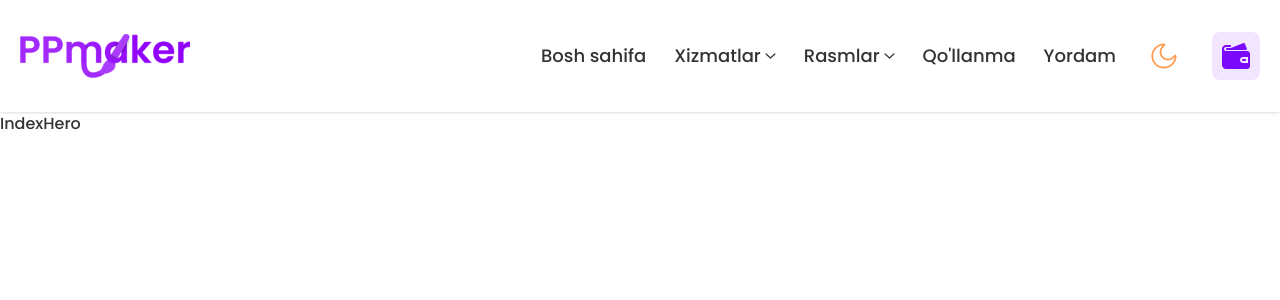
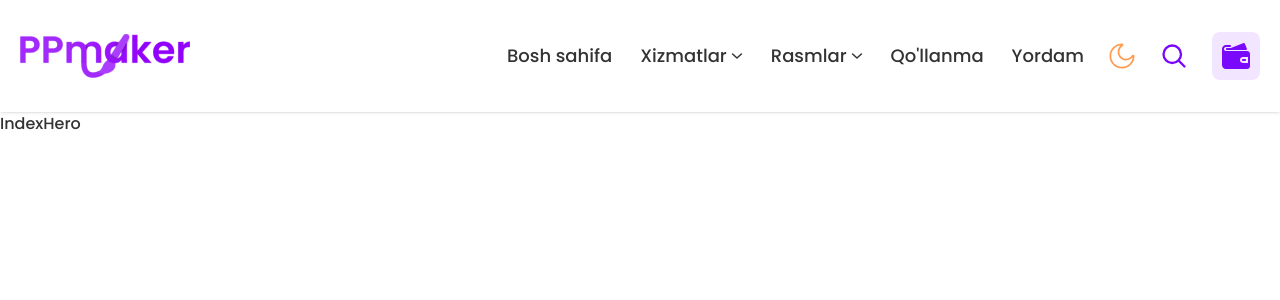
Before and after one commit to mryaxyobek/pp-maker, a React (Vite) app: page / in a window 1280 px wide. Shown: the top 300 px of the page. Built offline with nearby package versions, Linux system fonts and the light colour scheme.

Commit message:
added search button in header

```diff
--- a/src/components/Header.jsx
+++ b/src/components/Header.jsx
@@ -28,6 +28,11 @@ const Header = () => {
     const toogleDarkMode = () => {
         setDarkMode(!darkMode);
     };
+    // search button
+    const [openSearchModal, setOpenSearchModal] = useState(false);
+    const activeSearchModal = () => {
+        setOpenSearchModal(true);
+    };
     darkMode ? document.documentElement.classList.add('dark') : document.body.classList.remove('dark');
     // donate button
     const [openDonateModal, setOpenDonateModal] = useState(false);
@@ -49,9 +54,9 @@ const Header = () => {
                                 <NavLink to='/' className='hover-text-violet'>Bosh sahifa</NavLink>
                             </li>
                             <li className='relative'>
-                                <NavLink to='/' className='flex-center'>
-                                    <span onMouseMove={activeHoverLink} onMouseLeave={unActiveHoverLink} className='mr-1 hover-text-violet'>Xizmatlar</span>
-                                    <img width={11} height={6} src={bottomArrowIcon} className={`${hoverLink ? 'rotate-icon' : ''} transition-transform-2`} alt="bottom arrow icon" />
+                                <NavLink onMouseMove={activeHoverLink} onMouseLeave={unActiveHoverLink} to='/' className='flex-center services-link hover:text-[var(--violet-7A08FA)!important]'>
+                                    <span className='mr-1 hover-text-violet'>Xizmatlar</span>
+                                    <svg className={`${hoverLink ? 'rotate-icon' : ''} transition-transform-2`} width="12" height="6" viewBox="0 0 11 6" fill="none" xmlns="http://www.w3.org/2000/svg"><g><path d="M1.09998 1L5.49998 5L9.89998 1" className='bottom-icon' stroke='currentColor' strokeWidth="1.5" strokeLinecap="round" strokeLinejoin="round" /></g></svg>
                                 </NavLink>
                                 {/* list  */}
                                 <ul onMouseMove={activeHoverLink} onMouseLeave={unActiveHoverLink} className={`${hoverLink ? '' : 'hidden'} shadow absolute top-full bg-white rounded-lg min-w-max p-4 space-y-3`}>
@@ -71,9 +76,9 @@ const Header = () => {
                                 </ul>
                             </li>
                             <li className='relative'>
-                                <NavLink to='/' className='flex-center'>
-                                    <span onMouseMove={activeHoverLink2} onMouseLeave={unActiveHoverLink2} className='mr-1 hover-text-violet'>Rasmlar</span>
-                                    <img width={11} height={6} src={bottomArrowIcon} className={`${hoverLink2 ? 'rotate-icon' : ''} transition-transform-2`} alt="bottom arrow icon" />
+                                <NavLink onMouseMove={activeHoverLink2} onMouseLeave={unActiveHoverLink2} to='/' className='flex-center bg-link'>
+                                    <span className='mr-1 hover-text-violet'>Rasmlar</span>
+                                    <svg className={`${hoverLink2 ? 'rotate-icon' : ''} transition-transform-2`} width="12" height="6" viewBox="0 0 11 6" fill="none" xmlns="http://www.w3.org/2000/svg"><g><path d="M1.09998 1L5.49998 5L9.89998 1" className='bottom-icon' stroke='currentColor' strokeWidth="1.5" strokeLinecap="round" strokeLinejoin="round" /></g></svg>
                                 </NavLink>
                                 {/* list  2*/}
                                 <ul onMouseMove={activeHoverLink2} onMouseLeave={unActiveHoverLink2} className={`${hoverLink2 ? '' : 'hidden'} shadow absolute top-full bg-white rounded-lg min-w-max p-4 space-y-3`}>
@@ -103,9 +108,13 @@ const Header = () => {
                         </ul>
                     </nav>
                     {/* dark mode button  */}
-                    <button onClick={toogleDarkMode} className="p-2.5 voice-play">
+                    <button onClick={toogleDarkMode}>
                         <img width={28} height={28} className={`${darkMode ? '' : 'hidden'}`} src={sunIcon} alt="sun icon" />
                         <img width={28} height={28} className={`${darkMode ? 'hidden' : ''}`} src={moonIcon} alt="moon icon" />
+                    </button>
+                    {/* search button  */}
+                    <button onClick={activeSearchModal}>
+                        <svg width="28" height="28" viewBox="0 0 24 24" fill="none" xmlns="http://www.w3.org/2000/svg"><path className='text-violet' d="M15.7955 15.8111L21 21M18 10.5C18 14.6421 14.6421 18 10.5 18C6.35786 18 3 14.6421 3 10.5C3 6.35786 6.35786 3 10.5 3C14.6421 3 18 6.35786 18 10.5Z" stroke="currentColor" stroke-width="2" stroke-linecap="round" stroke-linejoin="round" /></svg>
                     </button>
                     {/* donate button */}
                     <button onClick={activeDonateModal} className="p-2.5 rounded-lg bg-violet bg-opacity-10 hover:bg-opacity-20 transition-colors-2">
--- a/src/index.css
+++ b/src/index.css
@@ -79,6 +79,10 @@
 
   .transition-colors-2 {
     transition: color 0.2s linear, background-color 0.2s linear, border-color 0.2s linear, text-decoration-color 0.2s linear;
+  }
+
+  .bottom-icon {
+    @apply transition-colors;
   }
 }
 
@@ -189,3 +193,11 @@ a,
 .hero-img-animation {
   animation: index-hero_img-animation 0.5s linear;
 }
+
+:is(.bg-link:hover, .services-link:hover) .bottom-icon {
+  color: #7A08FA;
+}
+
+:is(.bg-link:hover, .services-link:hover) span {
+  color: #7A08FA;
+}
```
Also changed, not shown: src/assets/images/icons/search-icon.svg (added).
